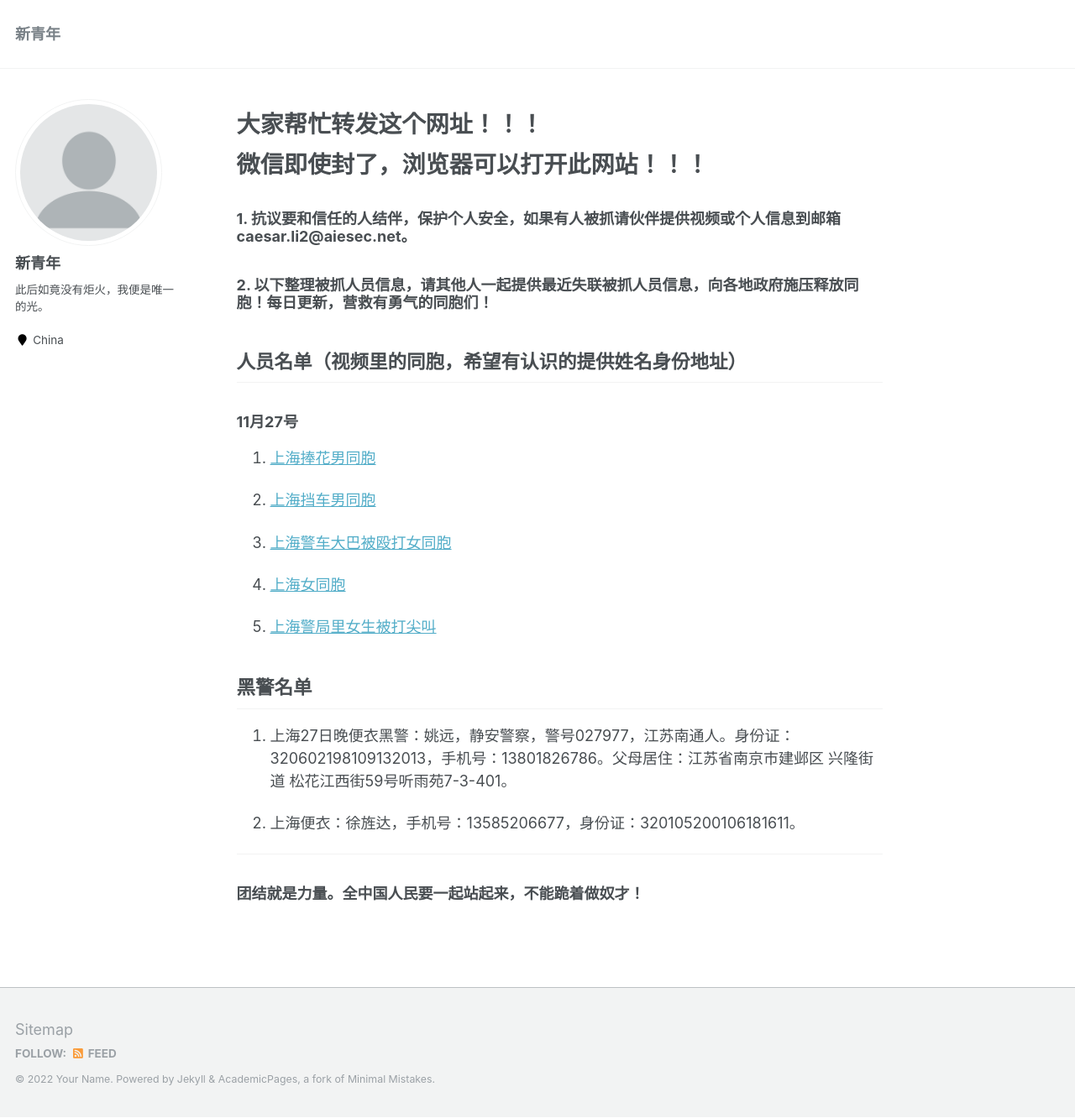
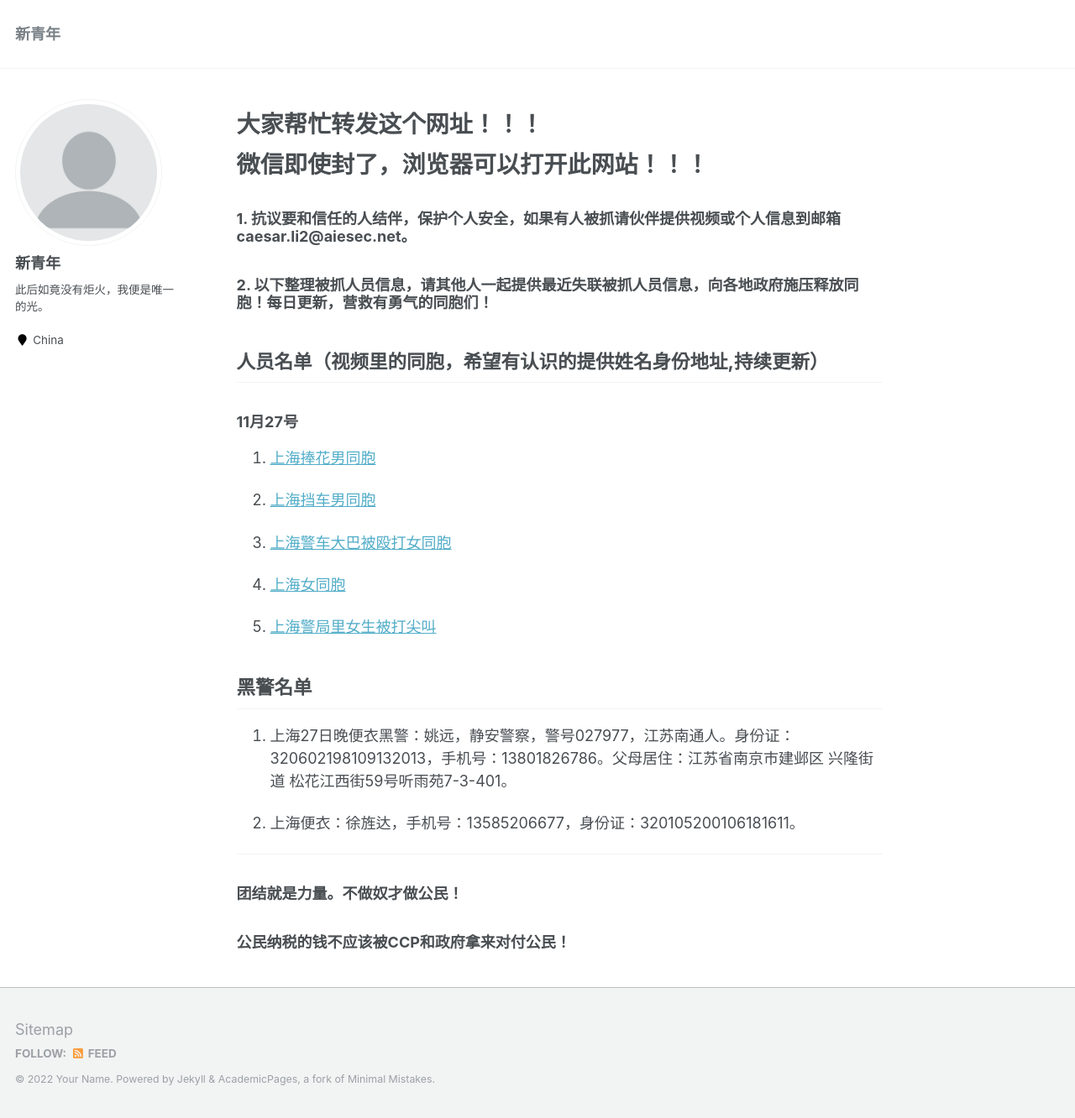
Before and after one commit to LoveChina-RememberTruth/People, a Jekyll site: the page built from _pages/about.md, in a window 1280 px wide and 1332 px high. Shown: the whole window at 84% size. Built offline with Jekyll 4.4.1, drawn with Linux system fonts in a browser that asks for light colours.

Commit message:
Update about.md

```diff
--- a/_pages/about.md
+++ b/_pages/about.md
@@ -21,7 +21,7 @@ redirect_from:
 
 
 
-## 人员名单（视频里的同胞，希望有认识的提供姓名身份地址）
+## 人员名单（视频里的同胞，希望有认识的提供姓名身份地址,持续更新）
 
 ### 11月27号
 
@@ -51,4 +51,6 @@ redirect_from:
 
 ------
 
-### 团结就是力量。全中国人民要一起站起来，不能跪着做奴才！
+### 团结就是力量。不做奴才做公民！
+
+### 公民纳税的钱不应该被CCP和政府拿来对付公民！
```
